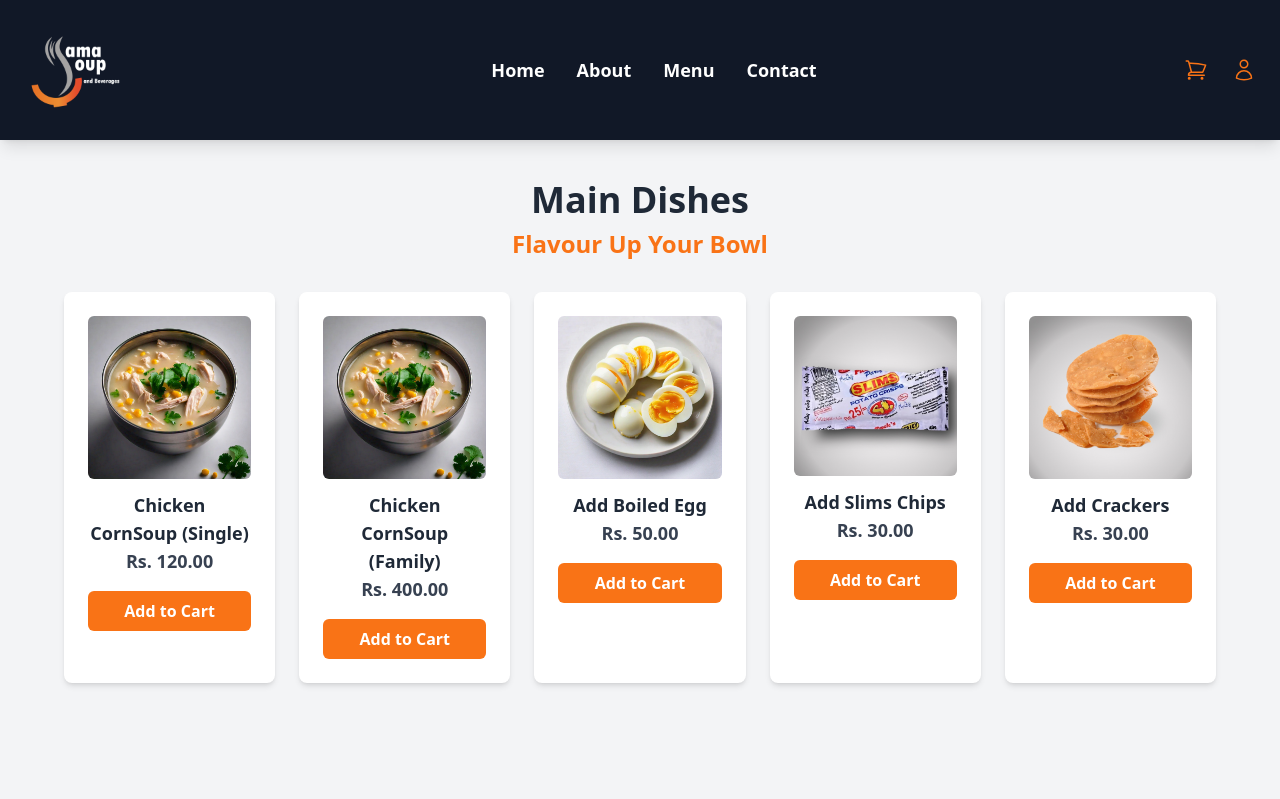
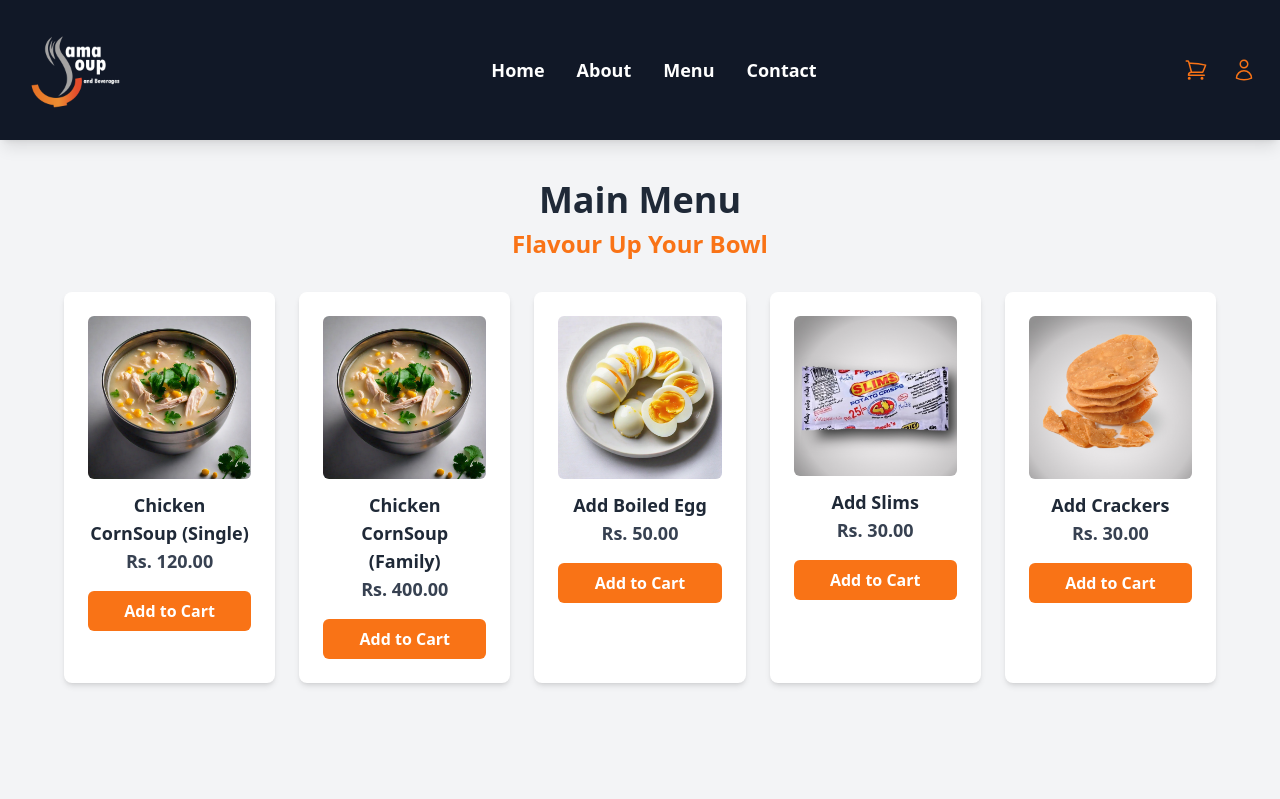
Before and after one commit to tasneemtahaq/mamasoup, a Next.js app: page /menu in a window 1280 px wide. Shown: the top 799 px of the page. Built offline with nearby package versions, Linux system fonts and the light colour scheme.

Commit message:
credentials updated

```diff
--- a/src/app/menu/page.tsx
+++ b/src/app/menu/page.tsx
@@ -59,7 +59,7 @@ export default function MenuPage() {
     { name: "Chicken CornSoup (Single)", price: 120, image: require('@/app/components/soup.jpg') },
     { name: "Chicken CornSoup (Family)", price: 400, image: require('@/app/components/soup.jpg') },
     { name: "Add Boiled Egg", price: 50, image: require('@/app/components/egg.jpg') },
-    { name: "Add Slims Chips", price: 30, image: require('@/app/components/slims.jpg') },
+    { name: "Add Slims ", price: 30, image: require('@/app/components/slims.jpg') },
     { name: "Add Crackers", price: 30, image: require('@/app/components/crackers.jpg') },
   ];
 
@@ -85,7 +85,7 @@ export default function MenuPage() {
   return (
     <div className="min-h-screen bg-gray-100 text-gray-800">
       <Navbar />
-      <MenuSection title="Main Dishes" subtitle="Flavour Up Your Bowl" dishes={mainDishes} />
+      <MenuSection title="Main Menu" subtitle="Flavour Up Your Bowl" dishes={mainDishes} />
       <MenuSection title="Flavoured Fries" subtitle="Crispy, Tasty & Irresistible" dishes={fries} />
       <MenuSection title="Street Plates" subtitle="Indulge Your Cravings" dishes={streetplate} />
       <Footer />
```
